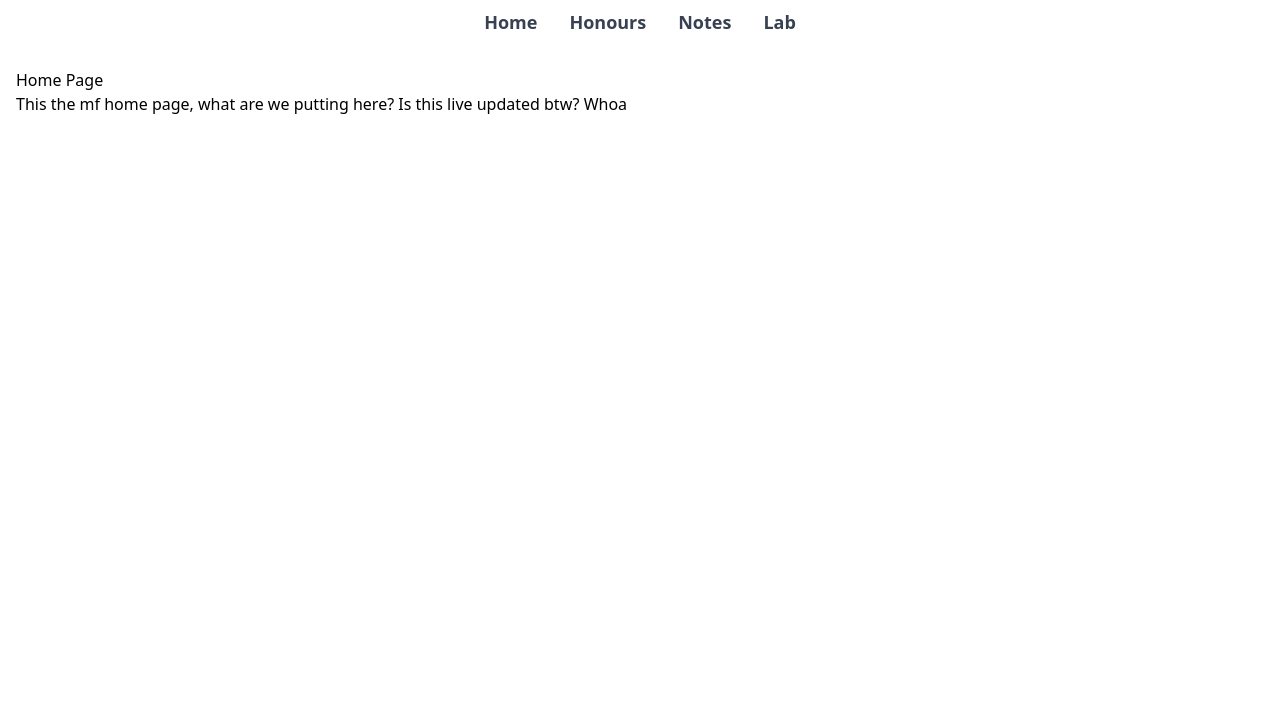
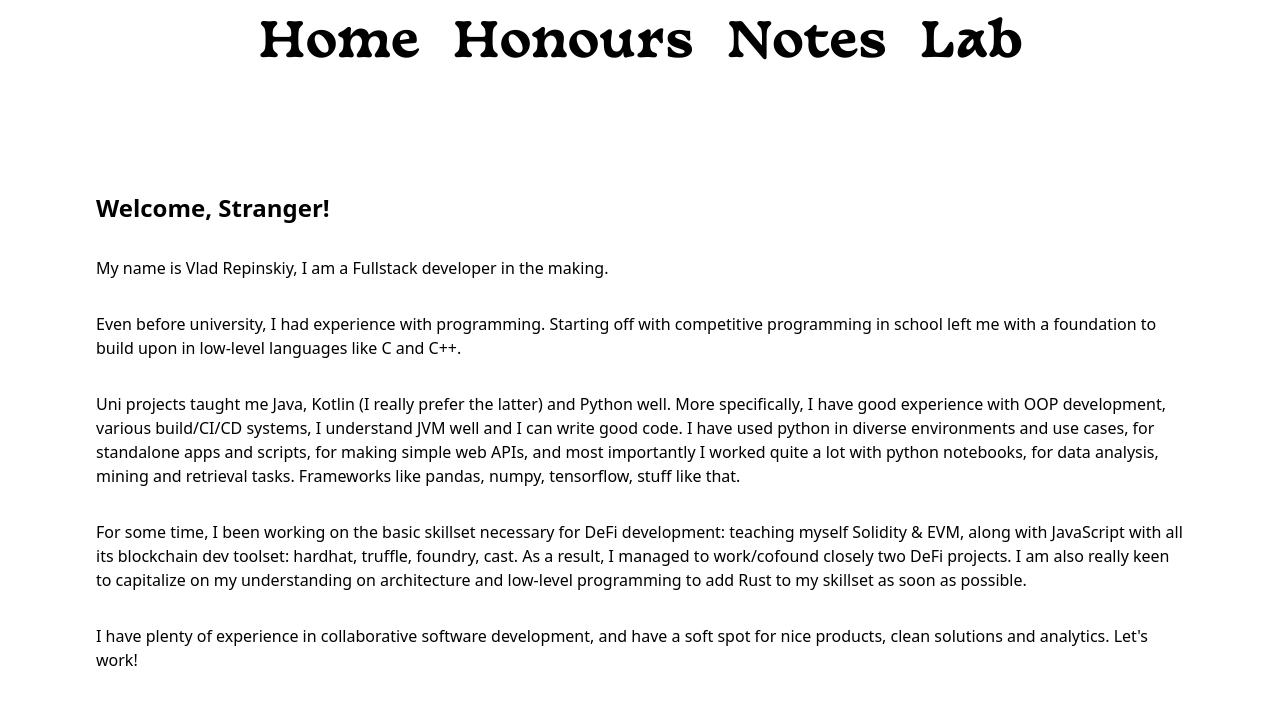
Before and after one commit to aetherjs/aetherjs.github.io, a SvelteKit app: page / in a window 1280 px wide. Shown: the top 704 px of the page. Built offline with nearby package versions, Linux system fonts and the light colour scheme.

Commit message:
Add custom font, play with style a little bit

```diff
--- a/src/app.postcss
+++ b/src/app.postcss
@@ -2,3 +2,10 @@
 @tailwind base;
 @tailwind components;
 @tailwind utilities;
+
+@font-face {
+    font-family: 'Basteleur';
+    src: url('/fonts/Basteleur-Bold.ttf');
+    font-weight: bold;
+    font-style: normal;
+}
--- a/src/routes/+layout.svelte
+++ b/src/routes/+layout.svelte
@@ -3,11 +3,11 @@
 </script>
 
 <header class="sticky top-0 z-50 bg-white py-2">
-  <nav class="flex justify-center">
-    <a href="/" class="mx-4 text-lg font-semibold text-gray-700">Home</a>
-    <a href="/honours" class="mx-4 text-lg font-semibold text-gray-700">Honours</a>
-    <a href="/notes" class="mx-4 text-lg font-semibold text-gray-700">Notes</a>
-    <a href="/lab" class="mx-4 text-lg font-semibold text-gray-700">Lab</a>
+  <nav class="flex justify-center m-3">
+    <a href="/" class="mx-4 text-xl sm:text-3xl lg:text-5xl font-basteleur font-semibold ">Home</a>
+    <a href="/honours" class="mx-4 text-xl sm:text-3xl lg:text-5xl font-basteleur font-semibold">Honours</a>
+    <a href="/notes" class="mx-4 text-xl sm:text-3xl lg:text-5xl font-basteleur font-semibold">Notes</a>
+    <a href="/lab" class="mx-4 text-xl sm:text-3xl lg:text-5xl  font-basteleur font-semibold">Lab</a>
   </nav>
 </header>
 
--- a/src/routes/+page.svelte
+++ b/src/routes/+page.svelte
@@ -1,2 +1,19 @@
-<h1>Home Page</h1>
-<p>This the mf home page, what are we putting here? Is this live updated btw? Whoa</p>
+<div class="grid grid-cols-1 gap-8 p-4 sm:p-8 lg:p-20">
+
+    <h1 class="text-2xl font-bold">Welcome, Stranger!</h1>
+
+    <p>My name is Vlad Repinskiy, I am a Fullstack developer in the making.</p>
+
+    <p>Even before university, I had experience with programming. Starting off with competitive programming in school left me with a foundation to build upon in low-level languages like C and C++.
+    </p>
+
+    <p>Uni projects taught me Java, Kotlin (I really prefer the latter) and Python well. More specifically, I have good experience with OOP development, various build/CI/CD systems, I understand JVM well and I can write good code. I have used python in diverse environments and use cases, for standalone apps and scripts, for making simple web APIs, and most importantly I worked quite a lot with python notebooks, for data analysis, mining and retrieval tasks. Frameworks like pandas, numpy, tensorflow, stuff like that.
+    </p>
+
+    <p>For some time, I been working on the basic skillset necessary for DeFi development: teaching myself Solidity & EVM, along with JavaScript with all its blockchain dev toolset: hardhat, truffle, foundry, cast. As a result, I managed to work/cofound closely two DeFi projects. I am also really keen to capitalize on my understanding on architecture and low-level programming to add Rust to my skillset as soon as possible.
+    </p>
+
+    <p>I have plenty of experience in collaborative software development, and have a soft spot for nice products, clean solutions and analytics. Let's work!
+    </p>
+
+</div>
--- a/tailwind.config.cjs
+++ b/tailwind.config.cjs
@@ -3,7 +3,11 @@ const config = {
   content: ["./src/**/*.{html,js,svelte,ts}"],
 
   theme: {
-    extend: {},
+    extend: {
+      fontFamily: {
+        basteleur: ['Basteleur', 'sans serif'],
+      },
+    },
   },
 
   plugins: [],
```
Also changed, not shown: static/fonts/Basteleur-Bold.ttf (added), static/fonts/Basteleur-Moonlight.ttf (added).
